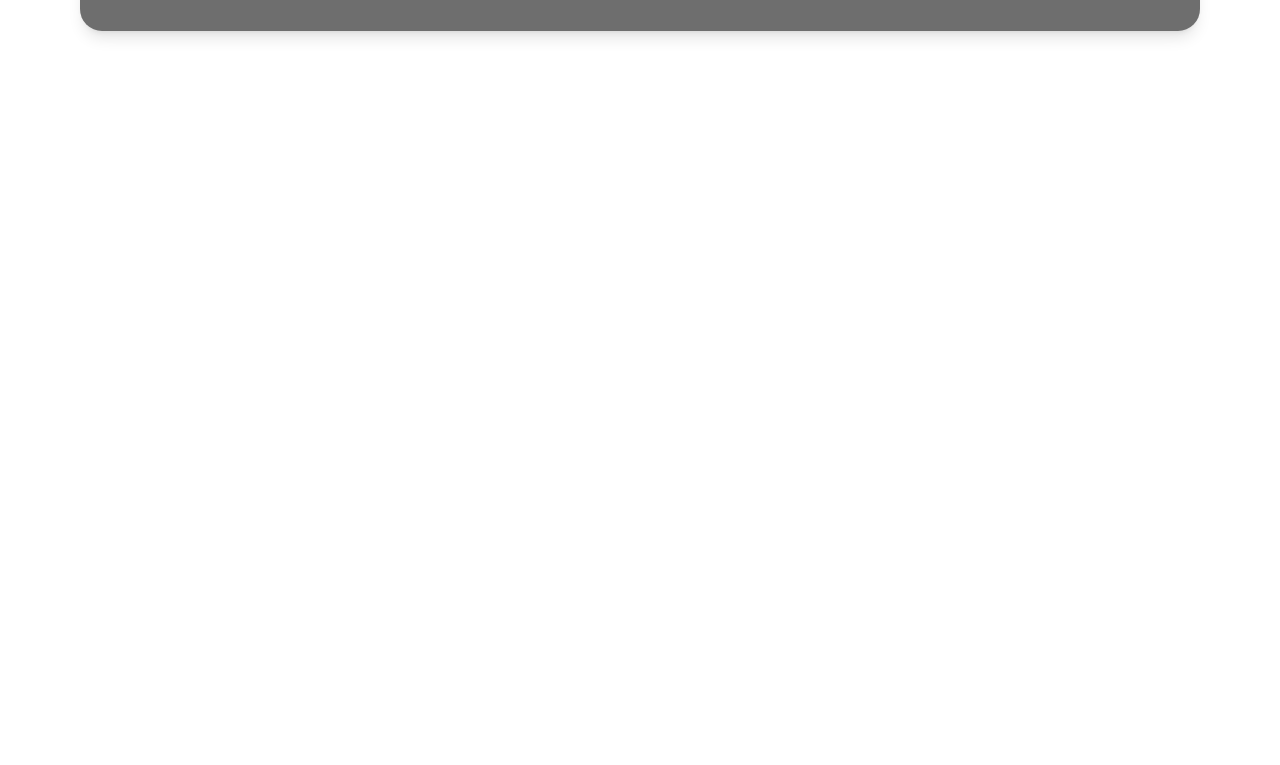
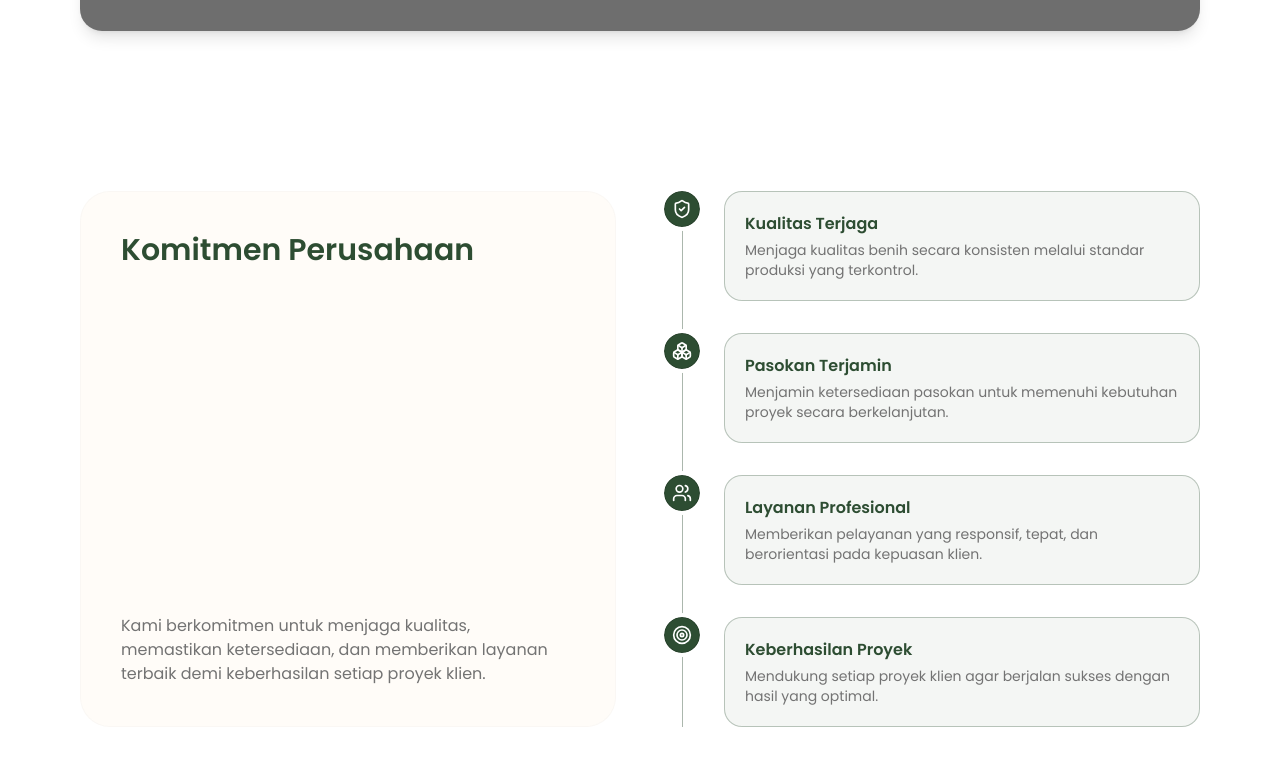
Before and after one commit to preettypeanuts/scn, a Next.js app: page /tentang-kami in a window 1280 px wide. Shown: the part 2556-3321 px from the top of the page. Before the commit the page ends 2667 px from the top, so only its background shows below. Built offline with nearby package versions, Linux system fonts and the light colour scheme; grey boxes are pictures that could not be loaded.

Commit message:
feat: company comitment component

```diff
--- a/src/app/tentang-kami/page.js
+++ b/src/app/tentang-kami/page.js
@@ -1,4 +1,5 @@
 import { AboutUsSection } from "@/components/about-us";
+import { CommitmentSection } from "@/components/company-comitment";
 import { HumanResourcesCard } from "@/components/hr";
 import { ReusableBanner } from "@/components/reusable-banner";
 import { VissionMissionSection } from "@/components/vision-mission";
@@ -14,6 +15,7 @@ export default function TentangKami() {
             <AboutUsSection />
             <VissionMissionSection />
             <HumanResourcesCard />
+            <CommitmentSection />
         </>
     )
 }
--- /dev/null
+++ b/src/components/company-comitment.jsx
@@ -0,0 +1,88 @@
+import {
+    ShieldCheck,
+    Boxes,
+    Users,
+    Target,
+} from "lucide-react";
+
+export const CommitmentSection = () => {
+    const commitments = [
+        {
+            title: "Kualitas Terjaga",
+            description:
+                "Menjaga kualitas benih secara konsisten melalui standar produksi yang terkontrol.",
+            icon: ShieldCheck,
+        },
+        {
+            title: "Pasokan Terjamin",
+            description:
+                "Menjamin ketersediaan pasokan untuk memenuhi kebutuhan proyek secara berkelanjutan.",
+            icon: Boxes,
+        },
+        {
+            title: "Layanan Profesional",
+            description:
+                "Memberikan pelayanan yang responsif, tepat, dan berorientasi pada kepuasan klien.",
+            icon: Users,
+        },
+        {
+            title: "Keberhasilan Proyek",
+            description:
+                "Mendukung setiap proyek klien agar berjalan sukses dengan hasil yang optimal.",
+            icon: Target,
+        },
+    ];
+
+    return (
+        <section className="margin spacing">
+            <div className="grid lg:grid-cols-2 gap-12 items-start">
+
+                {/* LEFT SIDE */}
+                <div className="sticky top-24 p-10 bg-thirdColor/30 rounded-main backdrop-blur-sm border border-neutral-200/20 h-full flex flex-col justify-between">
+                    <h2 className="text-2xl md:text-3xl font-semibold mb-4 text-mainColor ">
+                        Komitmen Perusahaan
+                    </h2>
+                    <p className="text-muted-foreground max-w-md">
+                        Kami berkomitmen untuk menjaga kualitas, memastikan ketersediaan,
+                        dan memberikan layanan terbaik demi keberhasilan setiap proyek klien.
+                    </p>
+                </div>
+
+                {/* RIGHT SIDE (DIAGRAM) */}
+                <div className="relative">
+
+                    {/* Vertical line */}
+                    <div className="absolute left-[17.5px] top-0 bottom-0 w-[1.5px] bg-mainColor/40" />
+
+                    <div className="space-y-8">
+                        {commitments.map((item, index) => {
+                            const Icon = item.icon;
+
+                            return (
+                                <div key={index} className="relative flex items-start gap-6">
+
+                                    {/* DOT */}
+                                    <div className="relative z-10">
+                                        <div className="w-9 h-9 outline-4 outline-white rounded-full bg-mainColor flex items-center justify-center border border-primary/20">
+                                            <Icon className="w-5 h-5 text-white" />
+                                        </div>
+                                    </div>
+
+                                    {/* CARD */}
+                                    <div className="flex-1 rounded-2xl border border-mainColor/30 bg-mainColor/5 p-5 hover:shadow-md transition">
+                                        <h3 className="font-semibold mb-1 text-mainColor">
+                                            {item.title}
+                                        </h3>
+                                        <p className="text-sm text-muted-foreground">
+                                            {item.description}
+                                        </p>
+                                    </div>
+                                </div>
+                            );
+                        })}
+                    </div>
+                </div>
+            </div>
+        </section>
+    );
+};
```
